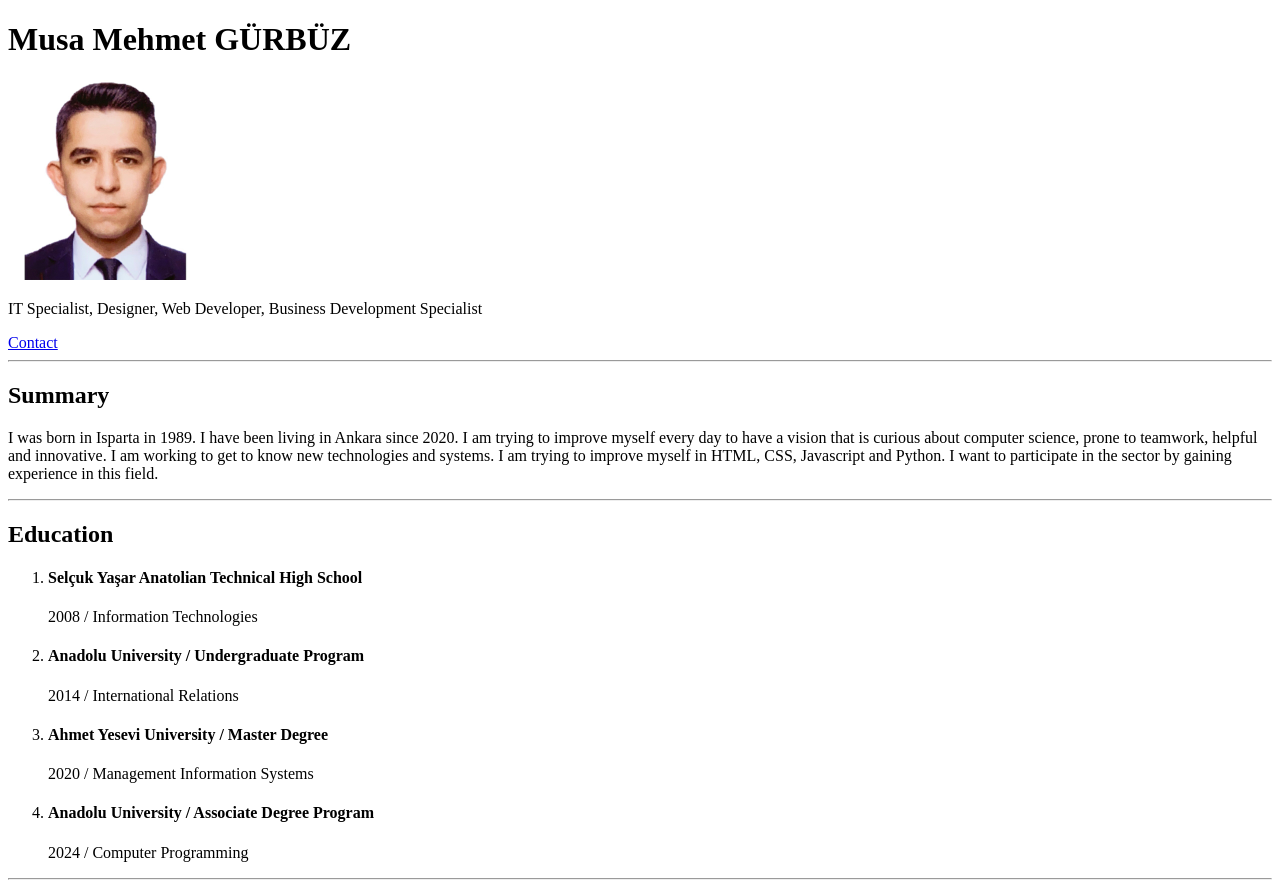
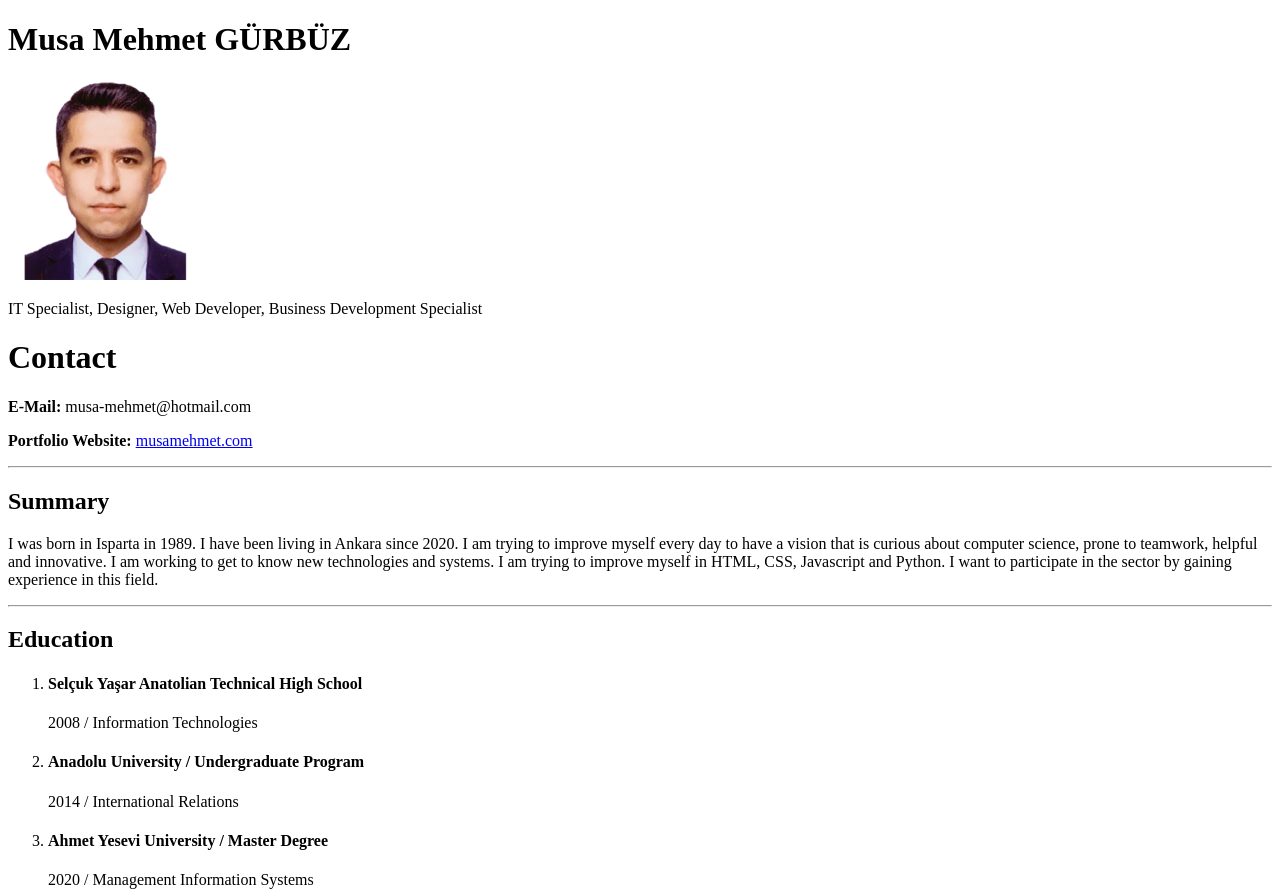
Before and after one commit to musamehmet/myresume, a plain HTML site: page index.html in a window 1280 px wide. Shown: the top 892 px of the page. Drawn offline with Linux system fonts and the light colour scheme.

Commit message:
Update index.html
Add contact section

```diff
--- a/index.html
+++ b/index.html
@@ -17,7 +17,12 @@
     <p>
       IT Specialist, Designer, Web Developer, Business Development Specialist
     </p>
-    <a href="./contact.html">Contact</a>
+    <h1>Contact</h1>
+    <p><strong>E-Mail: </strong>musa-mehmet@hotmail.com</p>
+    <p>
+      <strong>Portfolio Website: </strong
+      ><a target="_blank" href="https://musamehmet.com">musamehmet.com</a>
+    </p>
 
     <hr />
     <h2>Summary</h2>
```
